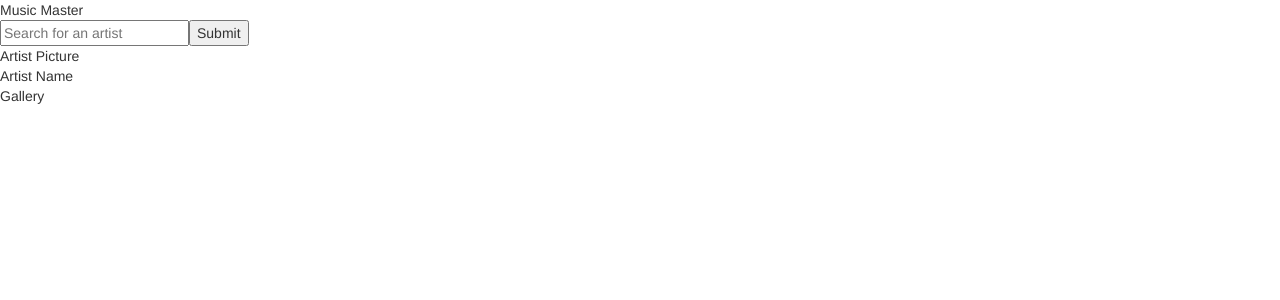
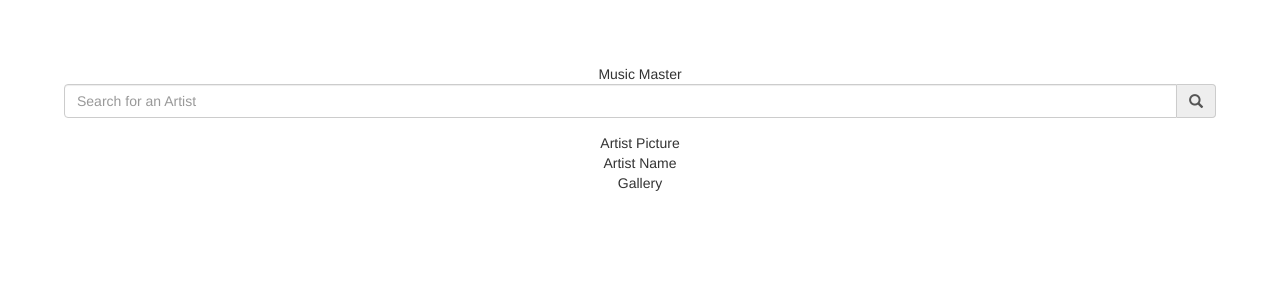
Before and after one commit to TJXStyles/spotify-music-search, a React (Create React App) app: page / in a window 1280 px wide. Shown: the top 300 px of the page. Built offline with nearby package versions, Linux system fonts and the light colour scheme.

Commit message:
add the react bootstrap componenets to html

```diff
--- /dev/null
+++ b/src/App.css
@@ -0,0 +1,4 @@
+.App {
+  text-align: center;
+  padding: 5%;
+}
--- a/src/App.js
+++ b/src/App.js
@@ -1,15 +1,25 @@
 import React, {Component} from 'react';
+import './App.css';
+import { FormGroup, FormControl, InputGroup, Glyphicon } from 'react-bootstrap';
 
 
 class App extends Component {
   render() {
     return (
-      <div>
-        <div>
-          <div className="App-title">Music Master</div>
-          <input placeholder="Search for an artist"/>
-          <button>Submit</button>
-        </div>
+      <div className="App">
+        <div className="App-title">Music Master</div>
+        <FormGroup>
+          <InputGroup>
+          <FormControl
+            type="text"
+            placeholder="Search for an Artist"
+          />
+            <InputGroup.Addon>
+              <Glyphicon glyph="search"></Glyphicon>
+            </InputGroup.Addon>
+
+          </InputGroup>
+        </FormGroup>
         <div className="Profile">
           <div>Artist Picture</div>
           <div>Artist Name</div>
--- a/src/index.js
+++ b/src/index.js
@@ -1,6 +1,5 @@
 import React from 'react';
 import ReactDOM from 'react-dom';
-
 import App from './App';
 
 ReactDOM.render(
```
